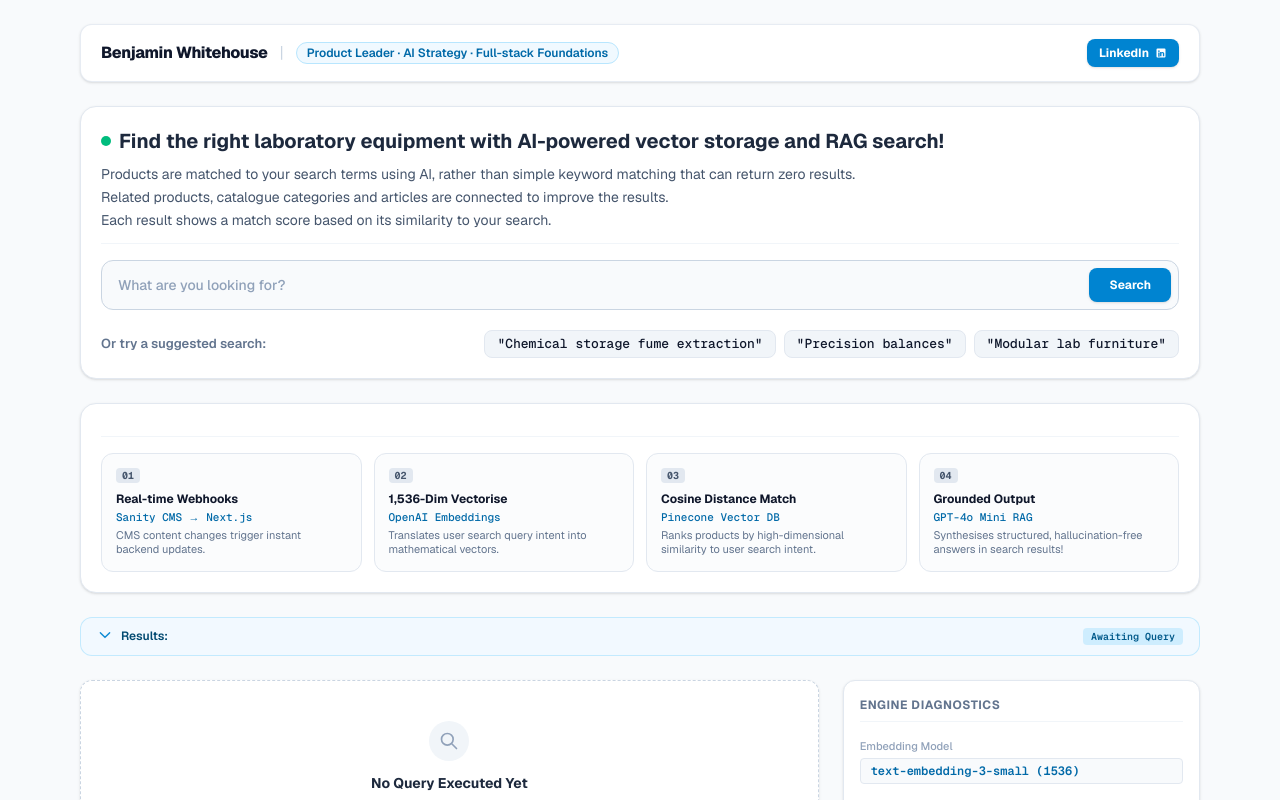
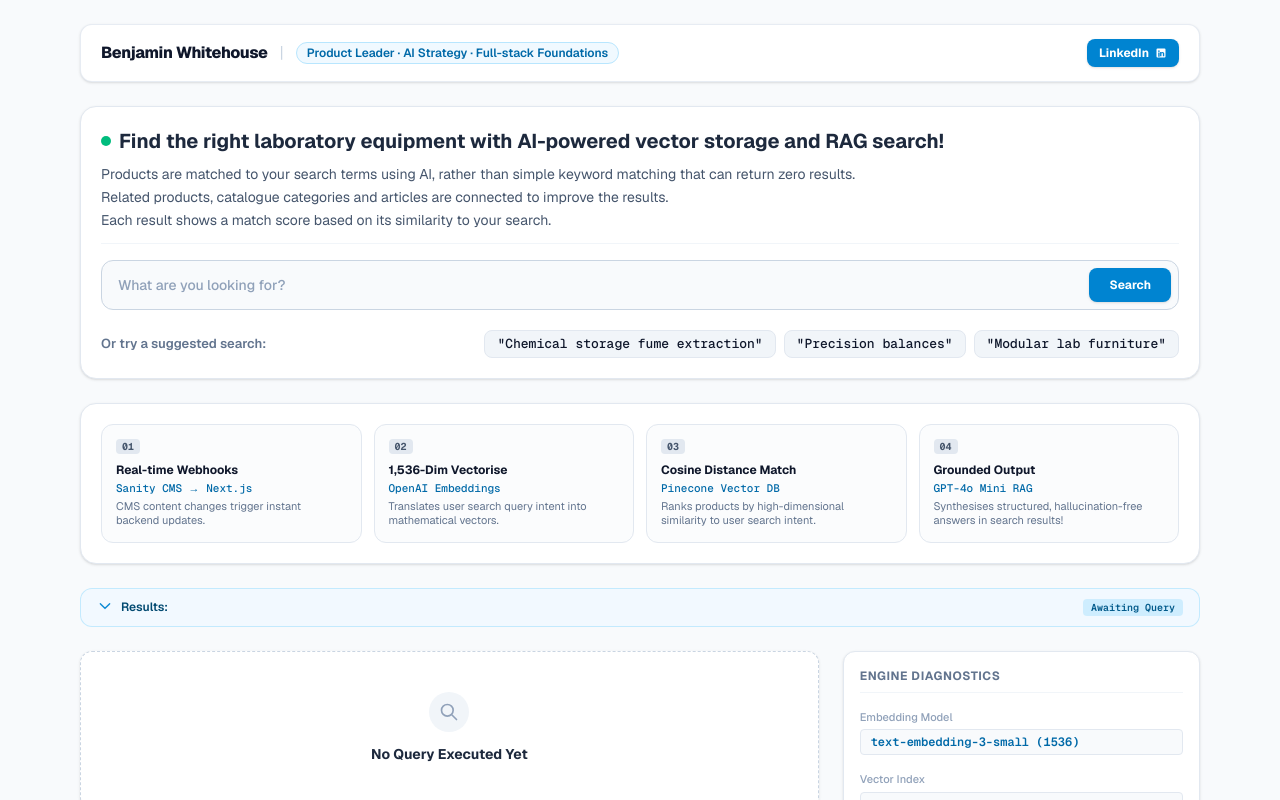
Before and after one commit to bpwhitehouse/discovery-engine, a Next.js app: page /demo in a window 1280 px wide. Shown: the top 800 px of the page. Built offline with nearby package versions, Linux system fonts and the light colour scheme.

Commit message:
Update DemoClient.tsx - copy change

```diff
--- a/src/app/demo/DemoClient.tsx
+++ b/src/app/demo/DemoClient.tsx
@@ -190,8 +190,6 @@ export default function DemoClient() {
 
        {/* 3. Visual Pipeline */}
         <section className="bg-white border border-slate-200 rounded-2xl p-5 mb-6 shadow-sm">
-          <div className="border-b border-slate-100 pb-3 mb-4">
-          </div>
           <div className="grid grid-cols-1 sm:grid-cols-2 lg:grid-cols-4 gap-3">
             {pipelineSteps.map((step, idx) => {
               const isActive = activeStep === idx + 1;
```
